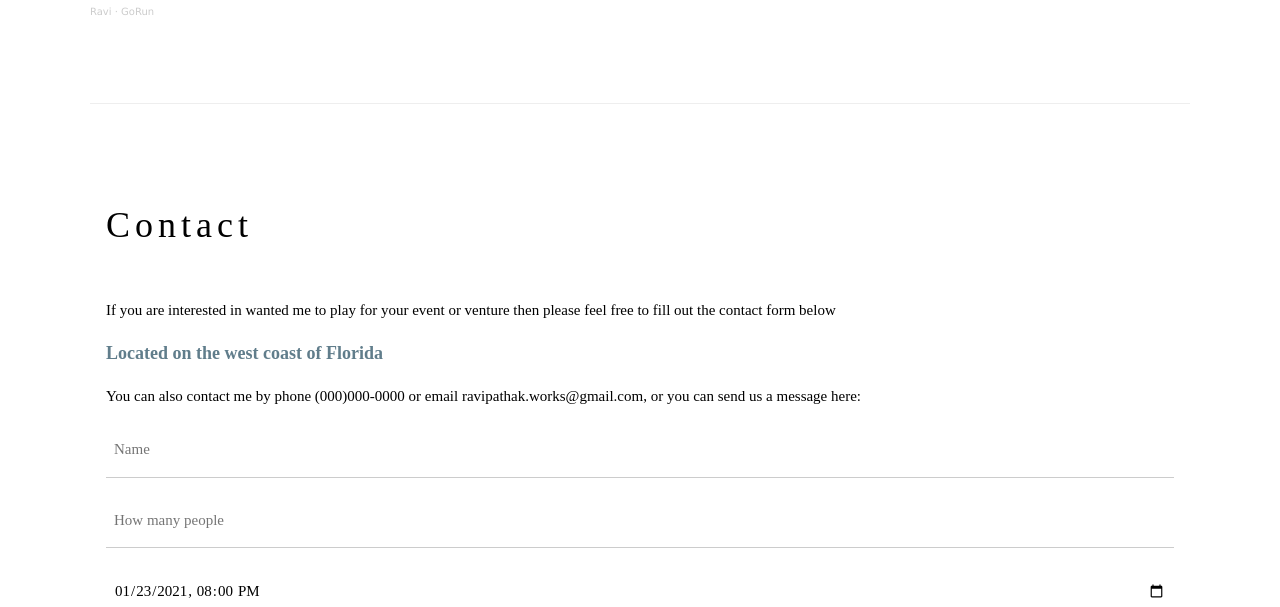
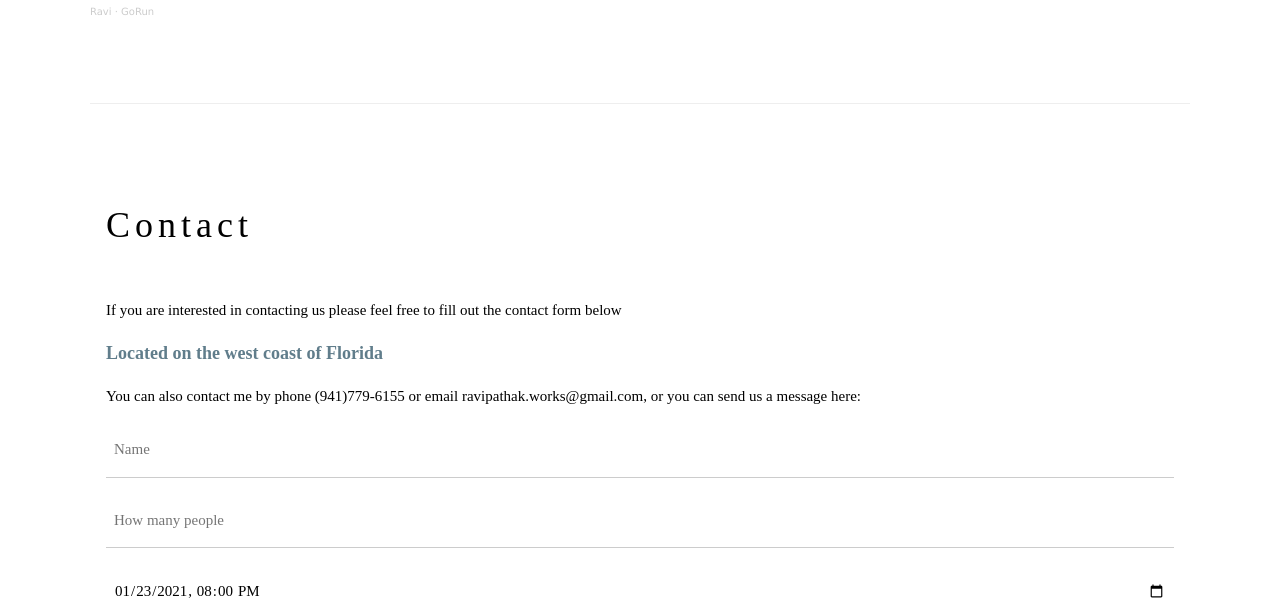
Before and after one commit to ravipatako/princekush, a plain HTML site: page index.html in a window 1280 px wide. Shown: the part 1552-2159 px from the top of the page. Drawn offline with nearby package versions, Linux system fonts and the light colour scheme.

Commit message:
Updating
Welcome back to the site. Here you will see the changes I have made. If there are any comments or concerns contact me!

```diff
--- a/index.html
+++ b/index.html
@@ -50,7 +50,7 @@ iframe {
       <h1 class="w3-center">Ravi Kush Pathak</h1><br>
       <h5 class="w3-center">"Prince Kush"</h5>
         <p class="w3-large">Weclome to the club! Here you will find all things Prince Kush surrounding hip-hop. We offer great options with all types of music. <span class="w3-tag w3-light-grey">great music</span> and <span class="w3-tag w3-light-grey">great vibes</span>.</p>
-      <p class="w3-large w3-text-grey w3-hide-medium">It all started with just a simple idea. To own the music you create! This venture like my others had grown to provide entertainment and create leads to other artists around the world.</p>
+      <p class="w3-large w3-text-grey w3-hide-medium">It all started with just a simple idea. To own the music you create! This venture like my others has grown to provide entertainment and create leads to other artists around the world.</p>
     </div>
       <div class="button">
           <a href="#contact" class="w3-button w3-black">LEARN MORE!</a>
@@ -88,9 +88,9 @@ iframe {
   <!-- Contact Section -->
   <div class="w3-container w3-padding-64" id="contact">
     <h1>Contact</h1><br>
-    <p>If you are interested in wanted me to play for your event or venture then please feel free to fill out the contact form below</p>
+    <p>If you are interested in contacting us please feel free to fill out the contact form below</p>
     <p class="w3-text-blue-grey w3-large"><b>Located on the west coast of Florida </b></p>
-    <p>You can also contact me by phone (000)000-0000 or email ravipathak.works@gmail.com, or you can send us a message here:</p>
+    <p>You can also contact me by phone (941)779-6155 or email ravipathak.works@gmail.com, or you can send us a message here:</p>
     <form action="/action_page.php" target="_blank">
       <p><input class="w3-input w3-padding-16" type="text" placeholder="Name" required name="Name"></p>
       <p><input class="w3-input w3-padding-16" type="number" placeholder="How many people" required name="People"></p>
```
